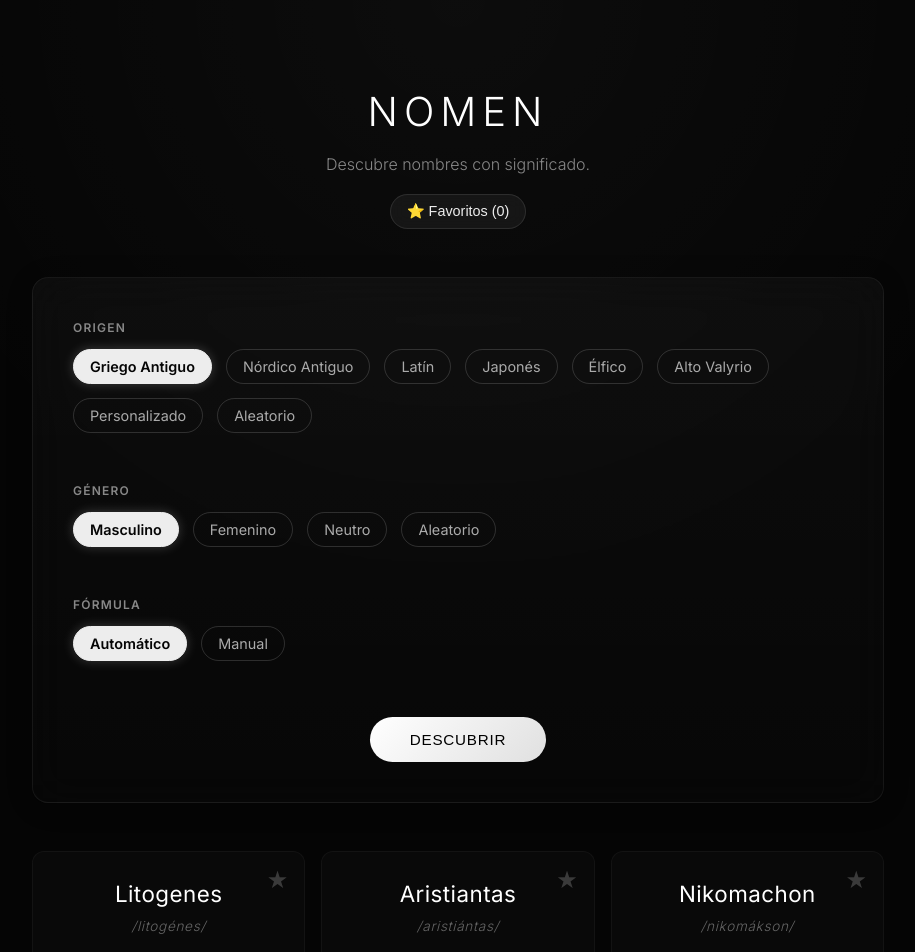
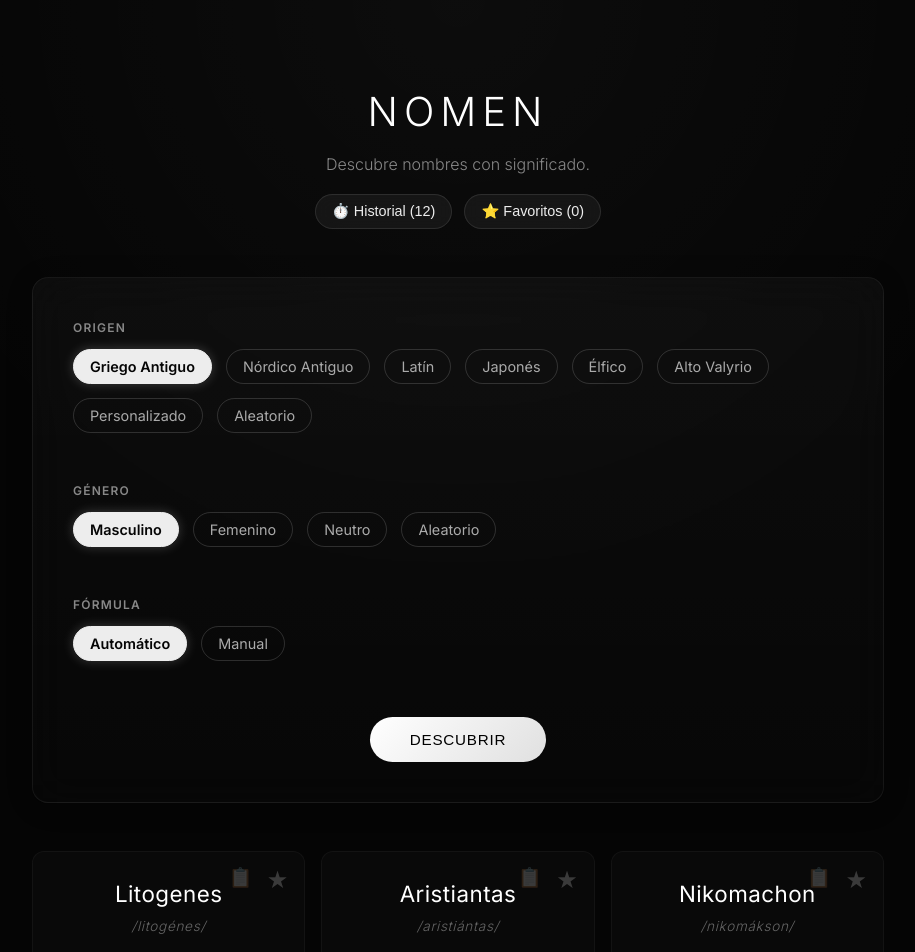
Before and after one commit to AndreaGonRod/generator, a React (Vite) app: page / in a window 1280 px wide. Shown: the top 952 px of the page, without its empty margins (182-1097 px from the left). Built offline with nearby package versions, Linux system fonts and the light colour scheme.

Commit message:
feat: add App component and stylesheet for name generator application

```diff
--- a/src/App.css
+++ b/src/App.css
@@ -356,3 +356,57 @@ input:focus {
   transform: scale(1.1);
   color: #ffed4a;
 }
+
+.copy-btn {
+  position: absolute;
+  top: 12px;
+  right: 48px;
+  background: none;
+  border: none;
+  color: rgba(255, 255, 255, 0.2);
+  font-size: 1.2rem;
+  cursor: pointer;
+  transition: all 0.2s ease;
+  padding: 4px;
+  line-height: 1;
+}
+
+.copy-btn:hover {
+  color: rgba(255, 255, 255, 0.6);
+  transform: scale(1.1);
+}
+
+.header-actions {
+  display: flex;
+  gap: 12px;
+  justify-content: center;
+  align-items: center;
+}
+
+.favorites-actions {
+  display: flex;
+  gap: 16px;
+  justify-content: center;
+  margin-bottom: 24px;
+  grid-column: 1 / -1;
+}
+
+.btn-secondary {
+  background: rgba(255, 255, 255, 0.05);
+  border: 1px solid rgba(255, 255, 255, 0.1);
+  color: var(--text-primary);
+  padding: 8px 16px;
+  border-radius: 8px;
+  font-size: 0.9rem;
+  cursor: pointer;
+  transition: all 0.2s ease;
+  display: inline-flex;
+  align-items: center;
+  gap: 8px;
+  font-family: inherit;
+}
+
+.btn-secondary:hover {
+  background: rgba(255, 255, 255, 0.1);
+  border-color: rgba(255, 255, 255, 0.2);
+}
--- a/src/App.jsx
+++ b/src/App.jsx
@@ -62,7 +62,10 @@ function App() {
   const [loading, setLoading] = useState(false);
   const [status, setStatus] = useState('');
 
-  const [view, setView] = useState('GENERATOR'); // 'GENERATOR' | 'FAVORITES'
+  const [view, setView] = useState('GENERATOR'); // 'GENERATOR' | 'FAVORITES' | 'HISTORY'
+  const [history, setHistory] = useState([]);
+  const [copiedId, setCopiedId] = useState(null);
+
   const [favorites, setFavorites] = useState(() => {
     try {
       const saved = localStorage.getItem('nomenguard_favorites');
@@ -84,6 +87,47 @@ function App() {
       }
       return [...prev, item];
     });
+  };
+
+  const copyToClipboard = (item) => {
+    const textToCopy = `${item.name}${item.meaning ? ` - ${item.meaning}` : ''}`;
+    navigator.clipboard.writeText(textToCopy);
+    setCopiedId(item.id || item.name);
+    setTimeout(() => setCopiedId(null), 2000);
+  };
+
+  const exportFavorites = () => {
+    const dataStr = "data:text/json;charset=utf-8," + encodeURIComponent(JSON.stringify(favorites));
+    const dlAnchorElem = document.createElement('a');
+    dlAnchorElem.setAttribute("href", dataStr);
+    dlAnchorElem.setAttribute("download", "nomenguard_favorites.json");
+    dlAnchorElem.click();
+  };
+
+  const importFavorites = (e) => {
+    const file = e.target.files[0];
+    if (!file) return;
+    const reader = new FileReader();
+    reader.onload = (event) => {
+      try {
+        const imported = JSON.parse(event.target.result);
+        if (Array.isArray(imported)) {
+          setFavorites(prev => {
+            const newFavs = [...prev];
+            imported.forEach(item => {
+              if (!newFavs.some(f => f.name === item.name)) {
+                newFavs.push(item);
+              }
+            });
+            return newFavs;
+          });
+        }
+      } catch (err) {
+        console.error("Failed to parse JSON", err);
+      }
+    };
+    reader.readAsText(file);
+    e.target.value = '';
   };
 
   const handleStyleChange = (selectedStyle) => {
@@ -149,6 +193,11 @@ function App() {
       const params = buildGenerationParams();
       const results = generateLocalNames(params);
       setNames(results);
+      setHistory(prev => {
+        const newHistory = [...results, ...prev];
+        // Keep only the last 50
+        return newHistory.slice(0, 50);
+      });
       if (results.length === 0) {
         setStatus('No se encontraron resultados.');
       }
@@ -171,12 +220,20 @@ function App() {
       <header className="header">
         <h1>Nomen</h1>
         <p>Descubre nombres con significado.</p>
+        <div className="header-actions">
+          <button
+            className={`favorites-toggle ${view === 'HISTORY' ? 'active' : ''}`}
+            onClick={() => setView(view === 'HISTORY' ? 'GENERATOR' : 'HISTORY')}
+          >
+            {view === 'HISTORY' ? 'Volver al Generador' : `⏱️ Historial (${history.length})`}
+          </button>
           <button
             className={`favorites-toggle ${view === 'FAVORITES' ? 'active' : ''}`}
             onClick={() => setView(view === 'FAVORITES' ? 'GENERATOR' : 'FAVORITES')}
           >
             {view === 'FAVORITES' ? 'Volver al Generador' : `⭐ Favoritos (${favorites.length})`}
           </button>
+        </div>
       </header>
 
       {view === 'GENERATOR' && (
@@ -467,10 +524,26 @@ function App() {
 
       <section className="results">
         {status && <p className="status-message">{status}</p>}
+
+        {view === 'FAVORITES' && (
+          <div className="favorites-actions">
+            <button className="btn-secondary" onClick={exportFavorites}>📤 Exportar JSON</button>
+            <label className="btn-secondary">
+              📥 Cargar JSON
+              <input type="file" accept=".json" onChange={importFavorites} hidden />
+            </label>
+          </div>
+        )}
+
         <div className="cards">
           {view === 'FAVORITES' && favorites.length === 0 && (
             <div className="empty-state" style={{ gridColumn: '1 / -1', textAlign: 'center', color: 'var(--text-muted)' }}>
               <p>Aún no has guardado ningún nombre favorito.</p>
+            </div>
+          )}
+          {view === 'HISTORY' && history.length === 0 && (
+            <div className="empty-state" style={{ gridColumn: '1 / -1', textAlign: 'center', color: 'var(--text-muted)' }}>
+              <p>Aún no hay historial en esta sesión.</p>
             </div>
           )}
 
@@ -478,7 +551,7 @@ function App() {
             ? Array.from({ length: 6 }).map((_, idx) => (
                 <div key={`skeleton-${idx}`} className="skeleton-card" />
               ))
-            : (view === 'FAVORITES' ? favorites : names).map((item, index) => {
+            : (view === 'FAVORITES' ? favorites : view === 'HISTORY' ? history : names).map((item, index) => {
                 const isFav = favorites.some(f => f.name === item.name);
                 return (
                   <div
@@ -493,6 +566,13 @@ function App() {
                     >
                       ★
                     </button>
+                    <button
+                      className="copy-btn"
+                      onClick={() => copyToClipboard(item)}
+                      title="Copiar al portapapeles"
+                    >
+                      {copiedId === (item.id || item.name) ? '✅' : '📋'}
+                    </button>
                     <h2>{item.name}</h2>
                     {item.ipa && <span className="ipa">/{item.ipa}/</span>}
                     {item.meaning && <p>{item.meaning}</p>}
```
Lines whose indentation alone changed are shown as unchanged.
